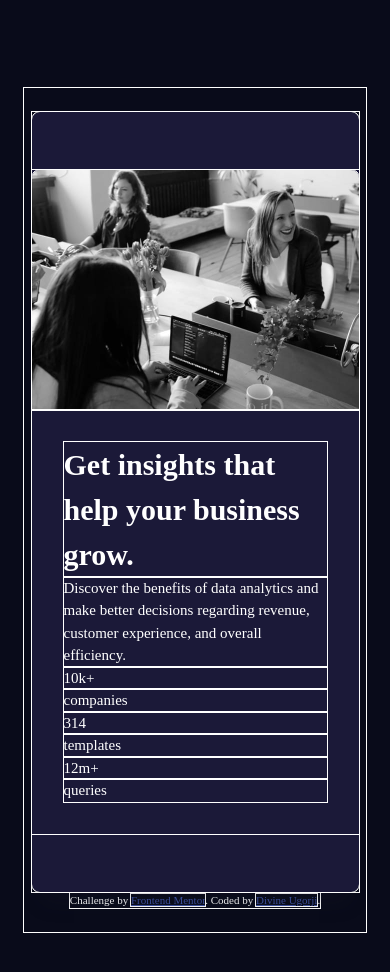
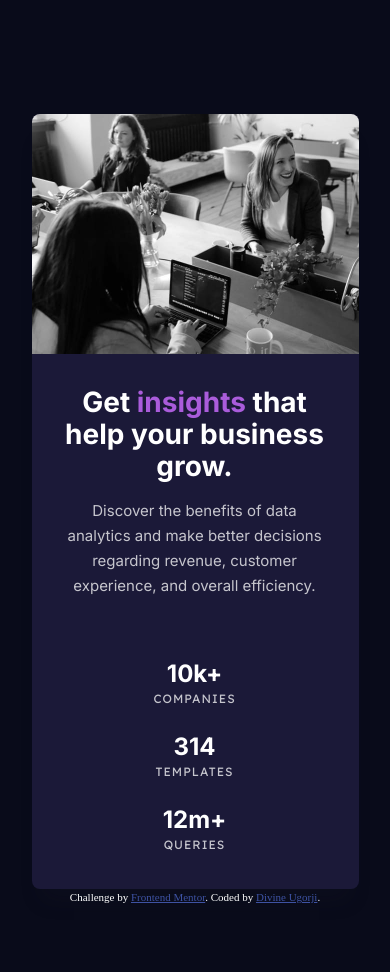
Before and after one commit to DivineUgorji/stats-preview-card-component-main, a plain HTML site: page index.html in a window 390 px wide. Drawn offline with Linux system fonts and the light colour scheme.

Commit message:
Add media querry

```diff
--- a/index.html
+++ b/index.html
@@ -24,41 +24,41 @@
   <body>
     <main>
       <div class="stats-card">
-        <div class="image-container">
-          <picture>
-            <img
-              class="stats__header-image"
-              src="images/image-header-mobile.jpg"
-              alt="stats image"
-            />
-          </picture>
-        </div>
+        <picture class="stats__header-image">
+          <source
+            srcset="images/image-header-desktop.jpg"
+            media="(min-width: 850px)"
+          />
+
+          <img src="images/image-header-mobile.jpg" alt="stats image" />
+        </picture>
         <div class="stats-card__content">
-          <h1>Get insights that help your business grow.</h1>
-          <p>
+          <h1 class="stats-card__title">
+            Get <span>insights</span> that help your business grow.
+          </h1>
+          <p class="stats-card__description">
             Discover the benefits of data analytics and make better decisions
             regarding revenue, customer experience, and overall efficiency.
           </p>
           <div class="flex-group">
             <div class="company">
-              <p>10k+</p>
-              <p>companies</p>
+              <p class="flex-group__numbers">10k+</p>
+              <p class="flex-group__description">companies</p>
             </div>
 
             <div class="template">
-              <p>314</p>
-              <p>templates</p>
+              <p class="flex-group__numbers">314</p>
+              <p class="flex-group__description">templates</p>
             </div>
 
             <div class="query">
-              <p>12m+</p>
-              <p>queries</p>
+              <p class="flex-group__numbers">12m+</p>
+              <p class="flex-group__description">queries</p>
             </div>
           </div>
         </div>
       </div>
     </main>
-
     <div class="attribution">
       Challenge by
       <a
--- a/style.css
+++ b/style.css
@@ -62,10 +62,6 @@ h6 {
   overflow-wrap: break-word;
 }
 
-* {
-  outline: 1px solid white;
-}
-
 body {
   color: var(--color-secondary-white);
   background: var(--color-primary-dark);
@@ -78,33 +74,116 @@ body {
 }
 
 .stats-card {
+  max-width: 20.4375rem;
+  border-radius: 0.5rem;
+  display: flex;
+  flex-direction: column;
+  align-items: flex-start;
+  justify-content: center;
+  overflow: hidden;
   background: var(--color-primary-darker);
+  box-shadow: 0px 20px 20px -10px rgba(23, 25, 41, 0.2);
+}
 
+.stats-card__content {
+  margin: 2rem 2rem 2rem 1.94rem;
+  text-align: center;
+}
+
+.image-container {
+  background-color: var(--color-primary-accent);
+  mix-blend-mode: multiply;
+  opacity: 0.7511;
+}
+
+.stats__header-image {
+  width: 100%;
+  height: auto;
+  object-fit: cover;
+}
+
+.stats-card__title {
+  color: var(--color-secondary-white);
+  font-family: var(--font-family-bold);
+  font-size: 1.75rem;
+  font-style: normal;
+  font-weight: var(--font-weight-bold);
+  line-height: 2rem;
+}
+
+.stats-card__title span {
+  color: var(--color-primary-accent);
+  font-style: normal;
+}
+
+.stats-card__description {
+  color: var(--color-secondary-white-transparent);
+  font-family: var(--font-family-bold);
+  font-size: 0.9375rem;
+  font-style: normal;
+  font-weight: var(--font-weight-regular);
+  line-height: 1.5625rem;
+  margin-top: 1rem;
+}
+
+.flex-group {
   display: flex;
   flex-direction: column;
   align-items: center;
   justify-content: center;
-
-  max-width: 20.4375rem;
-  min-height: 48.75rem;
-  margin-top: 0 auto;
-  border-radius: 0.5rem;
-  box-shadow: 0px 20px 20px -10px rgba(23, 25, 41, 0.2);
-  position: relative;
+  margin-top: 2.5rem;
 }
 
-.stats__header-image {
-  width: 100%;
-  border-radius: 0.5rem 0.5rem 0 0;
-  margin-top: 0;
-  overflow: hidden;
-  object-fit: cover;
-  border-radius: 0.5rem 0.5rem 0 0;
-  flex-shrink: 0;
+.flex-group__numbers {
+  color: var(--color-secondary-white);
+  font-family: var(--font-family-bold);
+  font-size: 1.5rem;
+  font-style: normal;
+  font-weight: var(--font-weight-bold);
+  line-height: 1.5rem;
+  margin-top: 1.5rem;
 }
 
-.stats-card__content {
-  padding: 2rem 2rem;
+.flex-group__description {
+  color: var(--color-secondary-white-transparent);
+  font-family: var(--font-family-regular);
+  font-size: 0.75rem;
+  font-style: normal;
+  font-weight: var(--font-family-regular);
+  line-height: 1.5625rem;
+  letter-spacing: 0.0625rem;
+  text-transform: uppercase;
+}
+
+@media screen and (min-width: 850px) {
+  .stats-card {
+    max-width: 70rem;
+    display: flex;
+    flex-direction: row-reverse;
+    align-items: center;
+    overflow: hidden;
+  }
+
+  .stats-card__content {
+    margin: 4.4rem 4.4rem 3.98rem 4.4rem;
+    text-align: left;
+  }
+
+  .stats__header-image {
+    width: 100%;
+    height: auto;
+    object-fit: cover;
+  }
+
+  .flex-group {
+    display: grid;
+    grid-template-columns: 1fr 1fr 1fr;
+    justify-content: center;
+  }
+
+  .stats-card__title {
+    font-size: 2.25rem;
+  }
 }
 
 .attribution {
```
